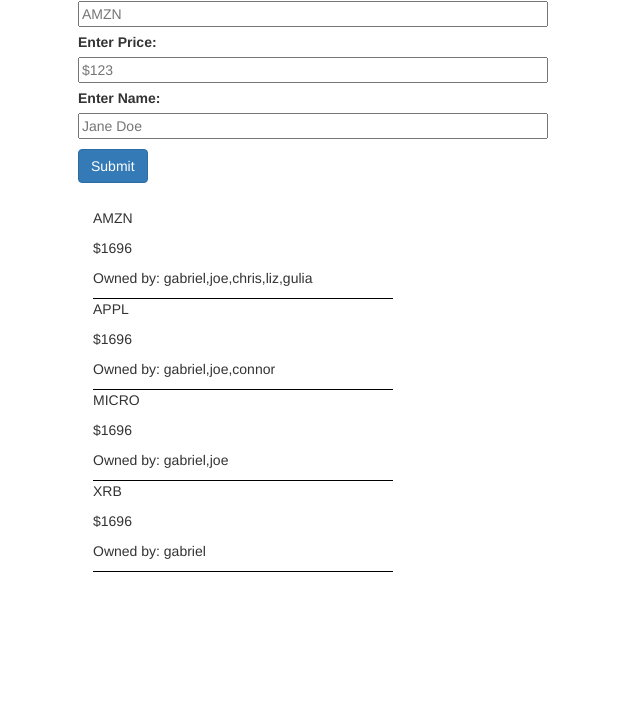
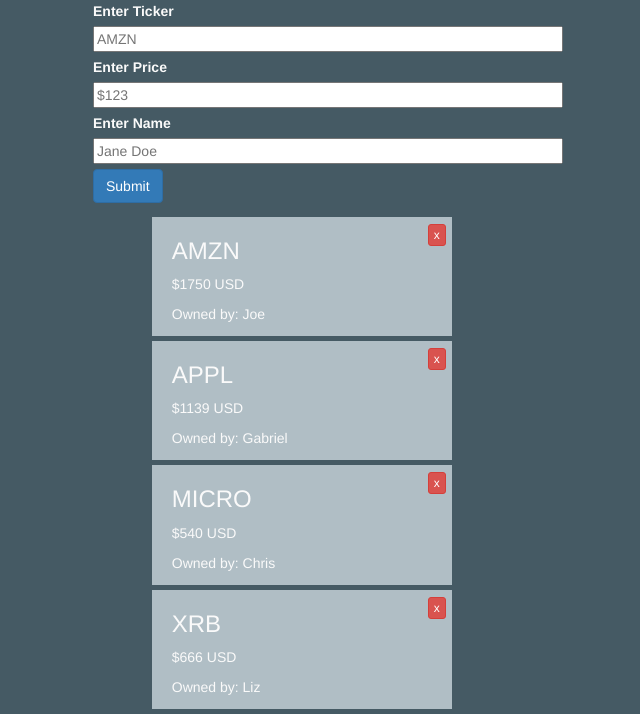
Before and after one commit to cmilkaitis/agile-week1-tests, a plain HTML site: page index.html in a window 1280 px wide. Shown: the part 119-833 px from the top of the page, without its empty margins (327-967 px from the left). Before the commit the page ends 800 px from the top, so only its background shows below. Drawn offline with nearby package versions, Linux system fonts and the light colour scheme.

Commit message:
Styles and remove function

```diff
--- a/app.js
+++ b/app.js
@@ -2,10 +2,10 @@
 
     // List of added stocks, with the names of users who own them
     const stocks = [
-        {ticker: 'AMZN', price: 1696, ownedBy: ['gabriel', 'joe', 'chris', 'liz', 'gulia']},
-        {ticker: 'appl', price: 1696, ownedBy: ['gabriel', 'joe', 'connor']},
-        {ticker: 'micRO', price: 1696, ownedBy: ['gabriel', 'joe']},
-        {ticker: 'xrb', price: 1696, ownedBy: ['gabriel']}
+        {ticker: 'AMZN', price: 1750, ownedBy: 'Joe'},
+        {ticker: 'appl', price: 1139, ownedBy: 'Gabriel'},
+        {ticker: 'micRO', price: 540, ownedBy: 'Chris'},
+        {ticker: 'xrb', price: 666, ownedBy: 'Liz'}
     ];
 
     // Object constructor
@@ -59,15 +59,22 @@
         $("#content").empty();
         array.forEach(stock => {
             $("#content").append(`
-                <div style="max-width: 300px; border-bottom: 1px black solid">
-                    <p>${stock.ticker}</p>
-                    <p>$${stock.price}</p>
+                <div class="stock">
+                    <button type="button" class="btn btn-danger btn-xs">x</button>
+                    <h3>${stock.ticker}</h3>
+                    <p>$${stock.price} USD</p>
                     <p>Owned by: ${stock.ownedBy}</p>
                 </div>
             `);
         })
     }
 
+    //Delete a stock
+    $('#content').on('click', '.btn-xs', function(){
+        $(this).closest('.stock').remove();
+    });
+
+
     upperCaseTicker(stocks);
     displayStocks(stocks);
 
--- a/index.html
+++ b/index.html
@@ -5,7 +5,6 @@
     <meta http-equiv="X-UA-Compatible" content="IE=edge">
     <title>Agile Week Project</title>
     <meta name="viewport" content="width=device-width, initial-scale=1">
-    <!-- Joe, scripts go here!!! -->
     <link rel="stylesheet" href="https://maxcdn.bootstrapcdn.com/bootstrap/3.3.7/css/bootstrap.min.css" integrity="sha384-BVYiiSIFeK1dGmJRAkycuHAHRg32OmUcww7on3RYdg4Va+PmSTsz/K68vbdEjh4u" crossorigin="anonymous">
     <link rel="stylesheet" type="text/css" media="screen" href="main.css" />
 
@@ -13,16 +12,16 @@
 <body>
     <div id="wrapper" class="container"> <!-- non-body wrapper to contain all 3 sections -->
 
-        <div id=header> <!-- Logo, header, nav, searchbar etc -->
+        <div class="container" id=header> <!-- Logo, header, nav, searchbar etc -->
             <h1>Add a stock you own</h1>
             <form class="form-groupon">
-                <label>Enter Ticker: </label>
+                <label>Enter Ticker </label>
                 <input type="text" id="stock-input" placeholder="AMZN" value='' />
 
-                <label>Enter Price: </label>
+                <label>Enter Price </label>
                 <input type="text" id="price-input" placeholder="$123" value='' />
 
-                <label>Enter Name: </label>
+                <label>Enter Name </label>
                 <input type="text" id="name-input" placeholder="Jane Doe" value='' />
 
                 <button class="btn btn-primary"type="button" id="add-stock-btn">Submit</button>
--- a/main.css
+++ b/main.css
@@ -1,4 +1,9 @@
-.container {
+  body {
+    background-color: #455A64;
+    color: #FAFAFA;
+  }
+
+  .container {
     width: 500px;
     clear: both;
     margin-top: 25px;
@@ -10,6 +15,31 @@
     margin-bottom: 5px;
   }
 
-  button {
+  .stock {
+    background-color: #B0BEC5;
+    padding-top: 1px;
+    padding-bottom: 2px;
+    padding-left: 10px;
+    max-width: 300px;
+    border-left: #B0BEC5 10px solid;
+    margin-bottom: 5px;
+  }
+
+  .stock:hover{
+    border-left: #263238 10px solid;
+  }
+
+  #content {
+    margin: auto;
+    width: 75%;
+  }
+
+  #add-stock-button {
       margin-top: 5px;
   }
+
+  .btn-xs {
+    float: right;
+    margin-top: 6px;
+    margin-right: 6px;
+  }
```
